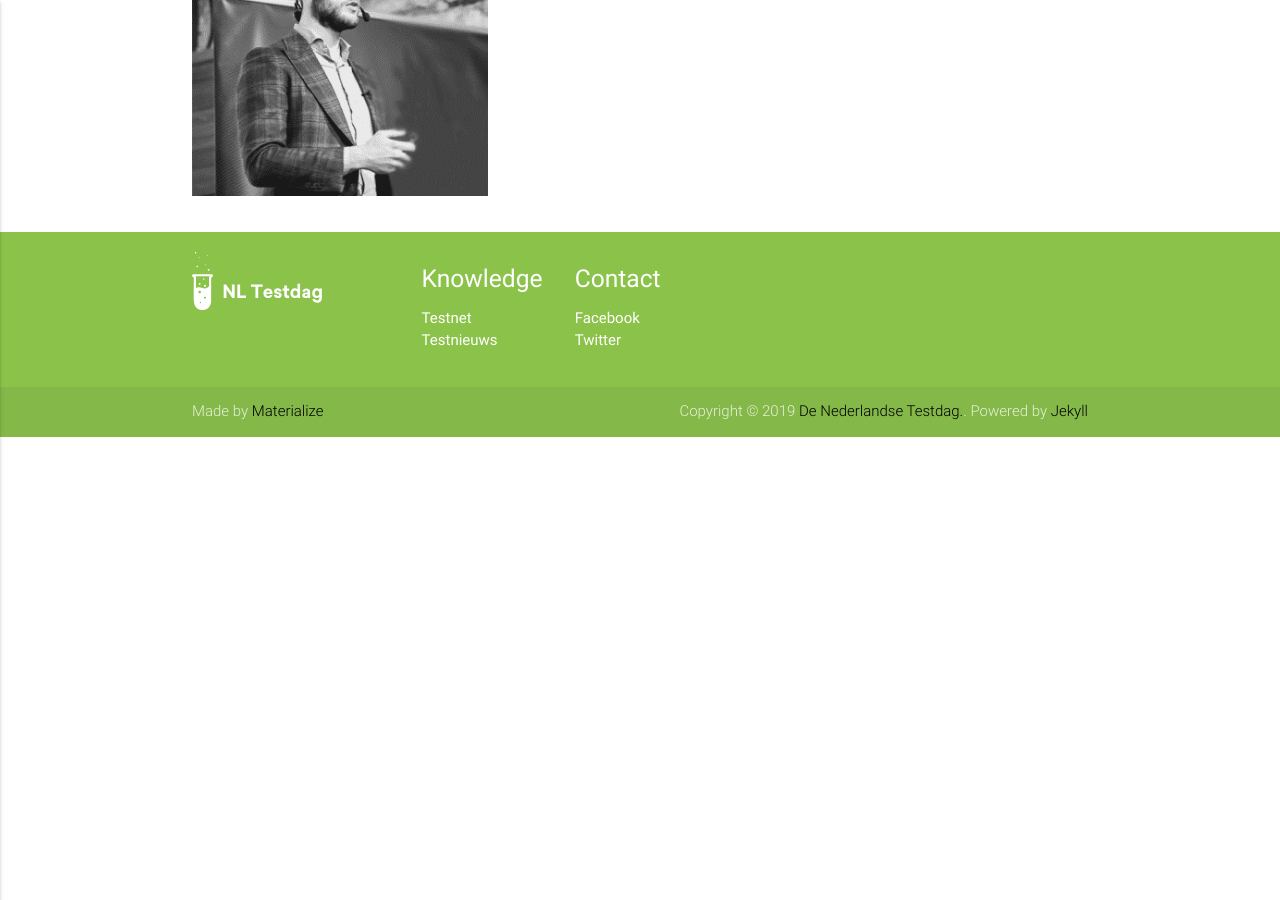
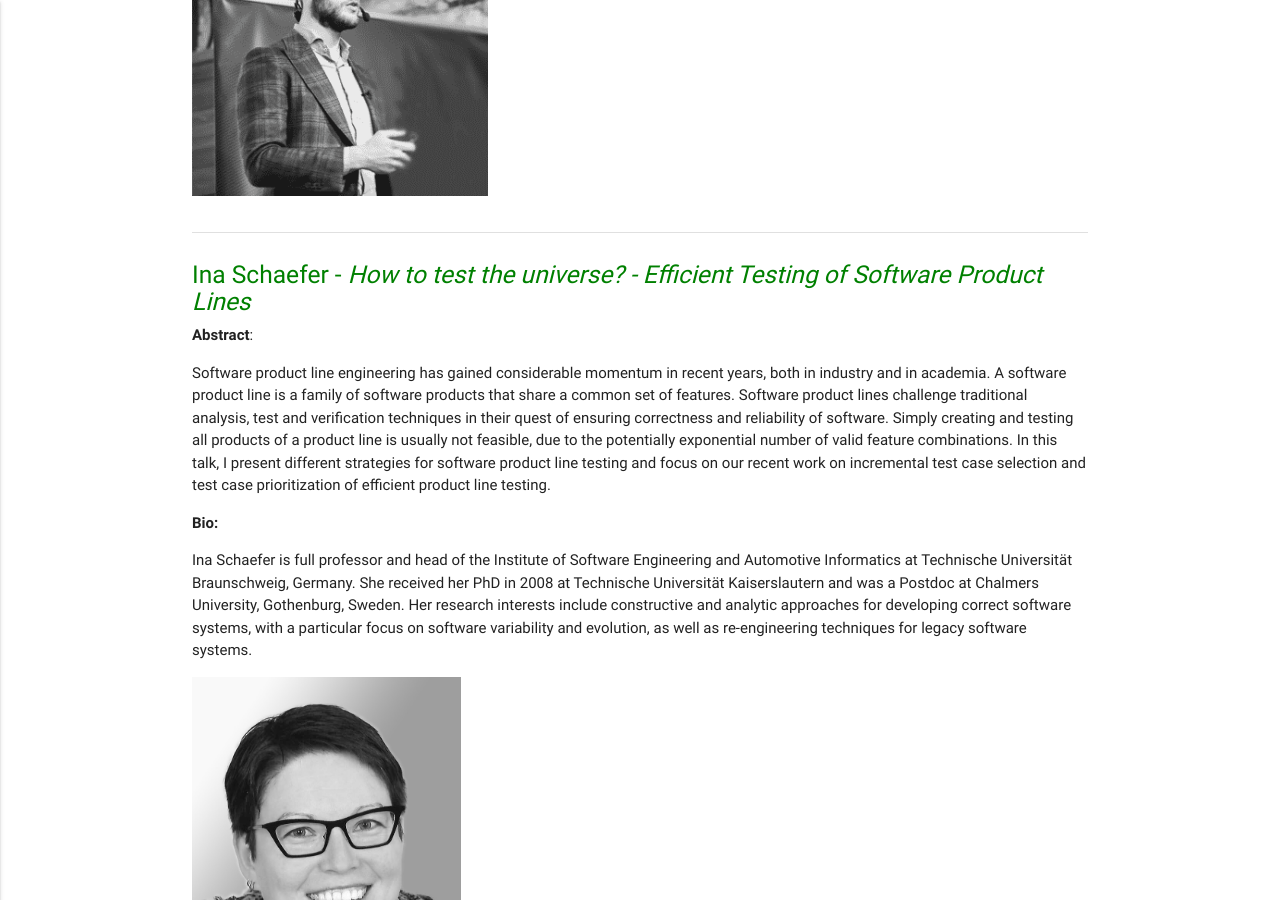
Before and after one commit to testdag2019/testdag2019.github.io, a Jekyll site: the page built from 02-keynotes.md, in a window 1280 px wide and 900 px high, scrolled down 1675 px. Built offline with Jekyll 4.4.1, drawn with Linux system fonts in a browser that asks for light colours; before the commit the page ends 2112 px from its top, so only the background shows below that.

Commit message:
Added third keynote

```diff
--- a/02-keynotes.md
+++ b/02-keynotes.md
@@ -51,3 +51,33 @@ permalink: /keynotes/
 
     	<p><img class="responsive-img" width="33%" src="/img/geoffrey.png"></p>
 </div>
+
+<div class="divider"></div>
+
+<div class="section">
+	<h5><a style="color:green" id="keynote3">Ina Schaefer - <i>How to test the universe? - Efficient Testing of Software Product Lines</i></a></h5>
+
+        <b>Abstract</b>:
+        <p>Software product line engineering has gained considerable momentum in
+           recent years, both in industry and in academia. A software product line
+           is a family of software products that share a common set of features.
+           Software product lines challenge traditional analysis, test and
+           verification techniques in their quest of ensuring correctness and
+           reliability of software. Simply creating and testing all products of a
+           product line is usually not feasible, due to the potentially exponential
+           number of valid feature combinations. In this talk, I present different
+           strategies for software product line testing and focus on our recent
+           work on incremental test case selection and test case prioritization of
+           efficient product line testing.</p>
+
+    	<b>Bio:</b><p>Ina Schaefer is full professor and head of the Institute of Software
+                      Engineering and Automotive Informatics at Technische Universität
+                      Braunschweig, Germany. She received her PhD in 2008 at Technische
+                      Universität Kaiserslautern and was a Postdoc at Chalmers University,
+                      Gothenburg, Sweden. Her research interests include constructive and
+                      analytic approaches for developing correct software systems, with a
+                      particular focus on software variability and evolution, as well as
+                      re-engineering techniques for legacy software systems.</p>
+
+    	<p><img class="responsive-img" width="30%" src="/img/ina.jpg"></p>
+</div>
```
Also changed, not shown: img/ina.jpg (added).
